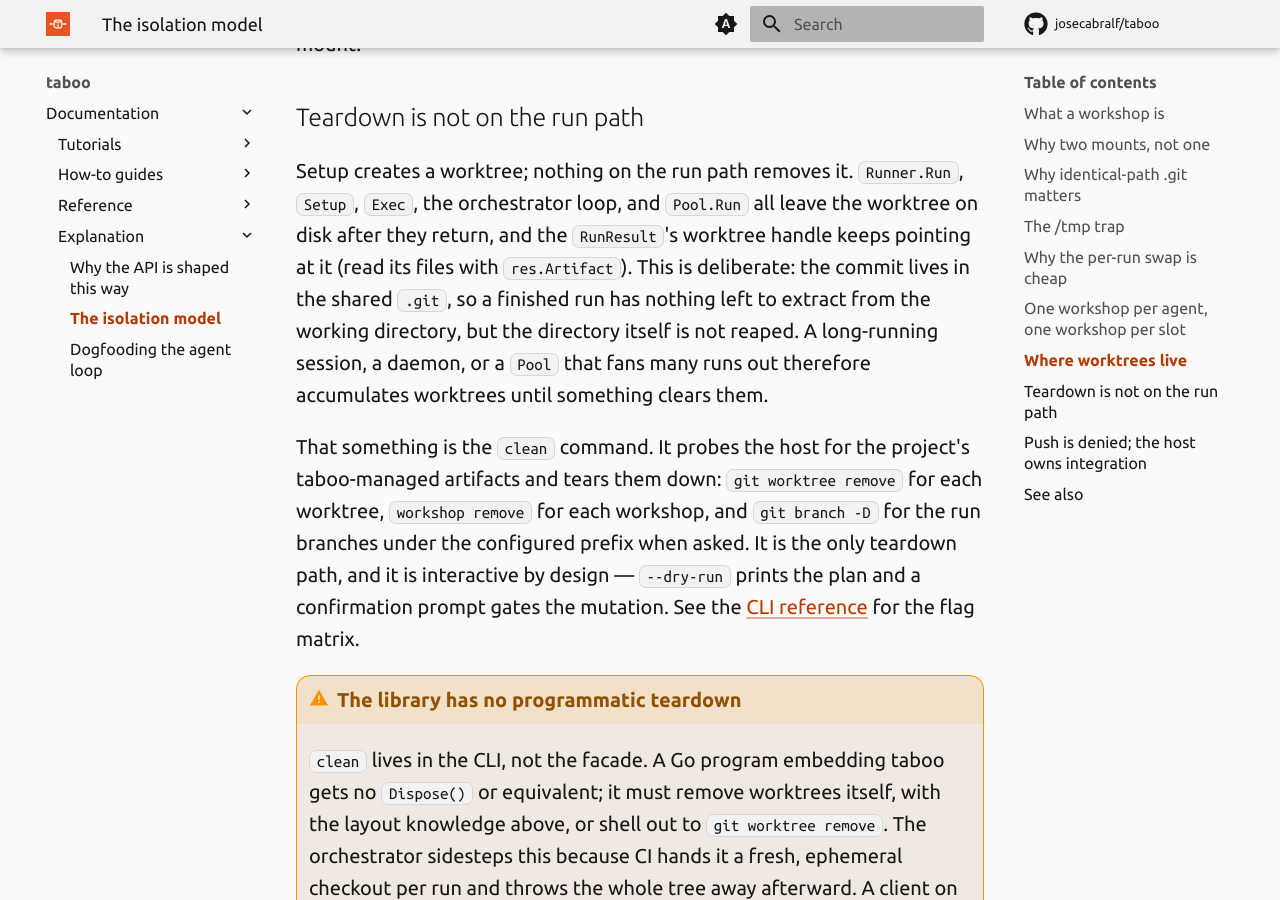
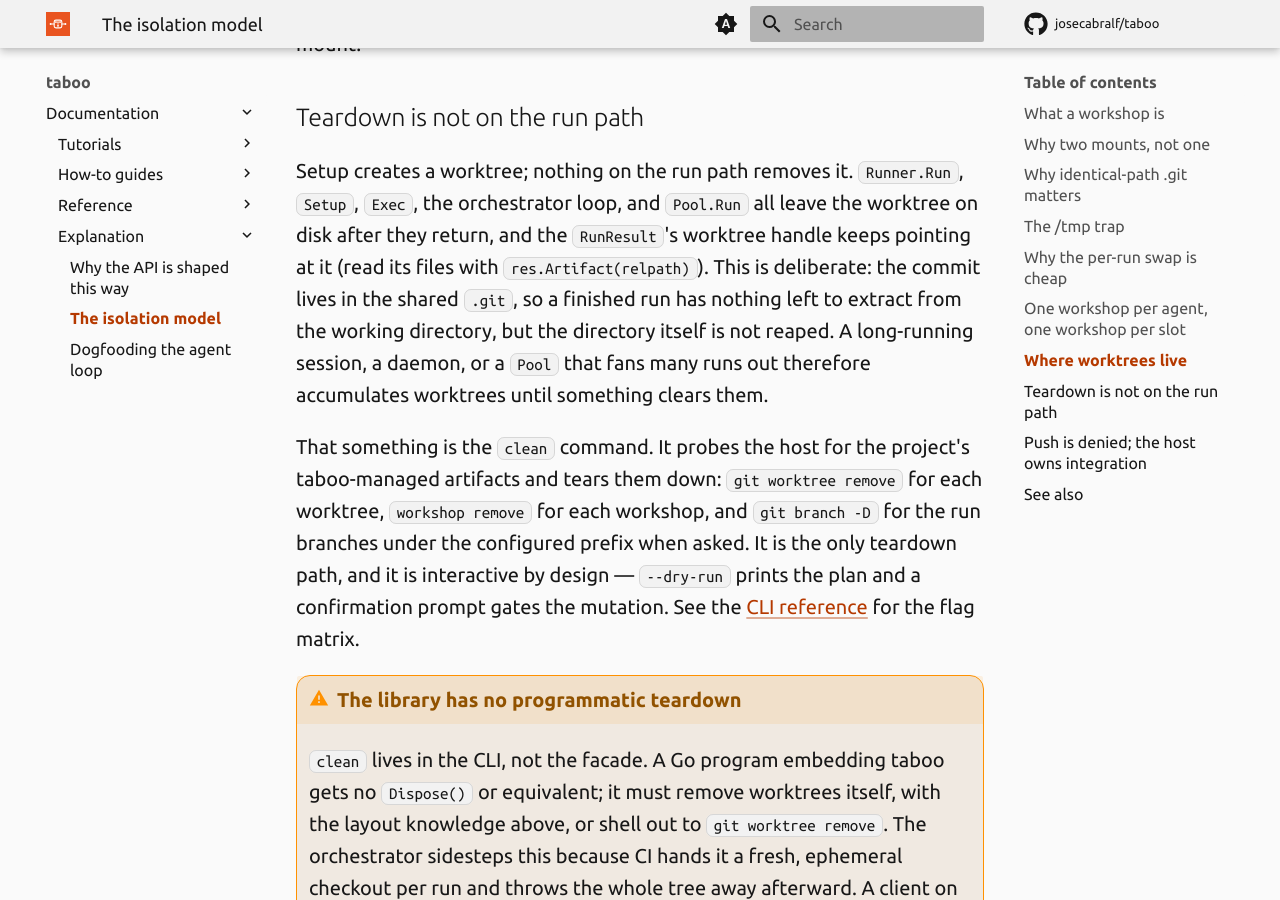
Before and after one commit to josecabralf/taboo, an MkDocs documentation site: the page built from docs/explanation/isolation-model.md, in a window 1280 px wide and 900 px high, scrolled down 5327 px. Built offline with MkDocs 1.6.1 and Material for MkDocs 9.7.7, drawn with Linux system fonts in a browser that asks for light colours; comment, search, counter and statistics services are not loaded.

Commit message:
docs: drop dangling worktree field from CLI --json example
The PR removed the worktree key from jsonRunResult, but the CLI
reference still documented it in the --json output example. Also align
the isolation-model read-path reference to res.Artifact(relpath).

```diff
--- a/docs/explanation/isolation-model.md
+++ b/docs/explanation/isolation-model.md
@@ -167,7 +167,7 @@
 Setup creates a worktree; nothing on the run path removes it. `Runner.Run`,
 `Setup`, `Exec`, the orchestrator loop, and `Pool.Run` all leave the worktree on
 disk after they return, and the `RunResult`'s worktree handle keeps pointing at
-it (read its files with `res.Artifact`). This is
+it (read its files with `res.Artifact(relpath)`). This is
 deliberate: the commit lives in the shared `.git`, so a finished run has nothing
 left to extract from the working directory, but the directory itself is not
 reaped. A long-running session, a daemon, or a `Pool` that fans many runs out
```
Also changed, not shown: docs/reference/cli.md (+0 -1 lines).
